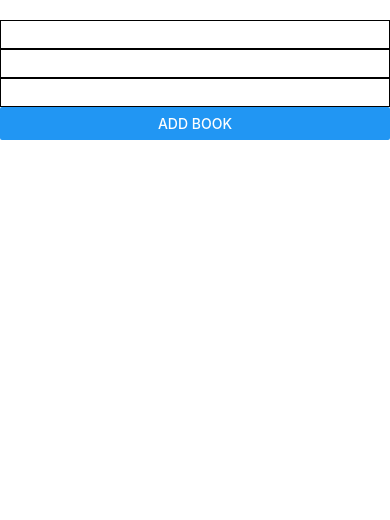
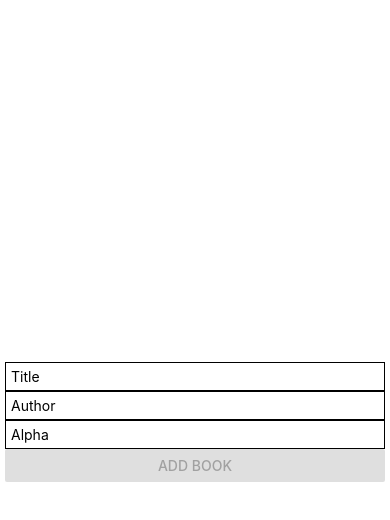
Before and after one commit to AGlandier/pilalyre_proto, a React Native app: screen / in a window 390 px wide. Both pictures are taken after a click on the button "ADD BOOK". Shown: the top 520 px of the page. Built offline with nearby package versions, Linux system fonts and the light colour scheme.

Commit message:
added form validity

```diff
--- a/App.js
+++ b/App.js
@@ -29,6 +29,10 @@ export default class App extends React.Component {
     bookArray: bookArray,
   }
 
+  addBook = newBook => {
+    this.setState(prevState => ({showForm: false, bookArray: [...prevState.bookArray, newBook]}))
+  }
+
   toggleBooks = () => {
     this.setState(prevState => ({showBooks: !prevState.showForm}))
   }
@@ -45,17 +49,11 @@ export default class App extends React.Component {
   renderItem = (obj) => <Row {...obj.item}/>
 
   render() {
-    if (this.state.showForm) {return <AddBookForm />}
+    if (this.state.showForm) {return <AddBookForm onSubmit={this.addBook}/>}
     return(
       <View style={styles.container}>
-        <Button title="toggle books" onPress={this.toggleBooks}/>
         <Button title="add book" onPress={this.toggleForm}/>
-        {this.state.showBooks && (
-        <FlatList
-        renderItem = {this.renderItem}
-        data = {this.state.bookArray}
-        />
-        )}
+        <FlatList renderItem = {this.renderItem} data = {this.state.bookArray}/>
       </View>
     )
   }
--- a/addBook.js
+++ b/addBook.js
@@ -1,13 +1,21 @@
 import React from 'react'
-import {TextInput, View, Button, StyleSheet} from 'react-native'
+import {TextInput, View, Button, StyleSheet, KeyboardAvoidingView} from 'react-native'
 import PropTypes from 'prop-types'
+import Constants from 'expo-constants';
+
 
 const styles = StyleSheet.create({
+    container: {
+        flex: 1,
+        backgroundColor: '#fff',
+        justifyContent: 'center',
+        padding: 5,
+    },
     input: {
         padding: 5,
         borderColor: 'black',
         borderWidth: 1,
-    }
+    },
 })
 
 export default class AddBookForm extends React.Component {
@@ -20,28 +28,43 @@ export default class AddBookForm extends React.Component {
         title: '',
         author: '',
         alpha: '',
+        isFormValid: false,
+    }
+
+    handleSubmit = () => {
+        if (this.state.alpha.length >= 1 && this.state.title.length >= 2 && this.state.author.length >= 3) {
+            this.props.onSubmit({...this.state})
+        }
     }
 
     handleTitleChange = title => {
-        this.setState({title})
+        this.setState({title}, this.validateForm)
     }
 
     handleAuthorChange = author => {
-        this.setState({author})
+        this.setState({author}, this.validateForm)
     }
 
     handleAlphaChange = alpha => {
-        this.setState({alpha})
+        this.setState({alpha}, this.validateForm)
+    }
+
+    validateForm = () => {
+        if (this.state.alpha.length >= 1 && this.state.title.length >= 2 && this.state.author.length >= 3) {
+            this.setState({isFormValid : true})
+        } else {
+            this.setState({isFormValid : false})
+        }
     }
 
     render() {
         return(
-            <View style = {{paddingTop: 20}}>
-                <TextInput style = {styles.input} onChangeText = {this.handleTitleChange} value = {this.state.title}/>
-                <TextInput style = {styles.input} onChangeText = {this.handleAuthorChange} value = {this.state.author}/>
-                <TextInput style = {styles.input} onChangeText = {this.handleAlphaChange} value = {this.state.alpha}/>
-                <Button title = 'Add Book' />
-            </View>
+            <KeyboardAvoidingView style = {styles.container} behavior = "padding">
+                <TextInput style = {styles.input} onChangeText = {this.handleTitleChange} value = {this.state.title} placeholder = 'Title'/>
+                <TextInput style = {styles.input} onChangeText = {this.handleAuthorChange} value = {this.state.author} placeholder = 'Author'/>
+                <TextInput style = {styles.input} onChangeText = {this.handleAlphaChange} value = {this.state.alpha} placeholder = 'Alpha'/>
+                <Button title = 'Add Book' onPress = {this.handleSubmit} disabled={!this.state.isFormValid}/>
+            </KeyboardAvoidingView>
         )
     }
 }
```
